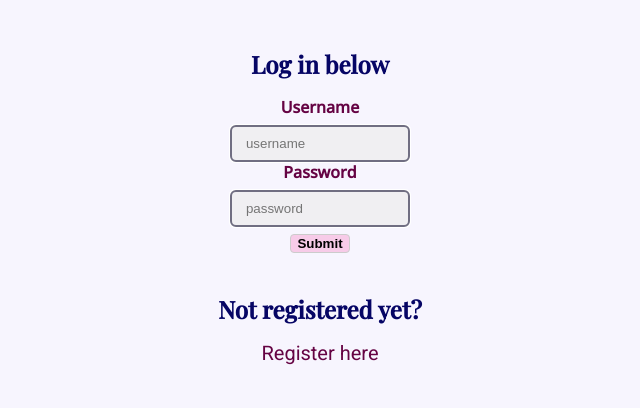
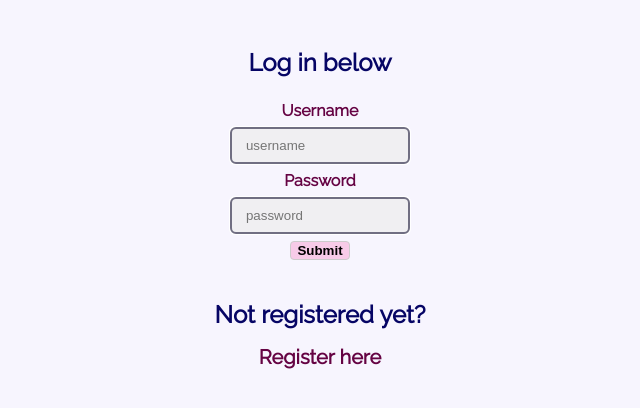
Before and after one commit to InbalGam/trip_planner, a React (Create React App) app in the folder frontend/trip-planner/: page /login in a window 1280 px wide. Shown: the top 408 px of the page, without its empty margins (320-960 px from the left). Built offline with nearby package versions, Linux system fonts and the light colour scheme; no server answers; a web font is replaced by a local one.

Commit message:
changed font family

```diff
--- a/frontend/trip-planner/src/Components/Styles/App.css
+++ b/frontend/trip-planner/src/Components/Styles/App.css
@@ -1,3 +1,4 @@
 body {
     background-color: #f7f5fe;
+    font-family: 'Raleway', sans-serif !important;
 }
--- a/frontend/trip-planner/src/Components/Styles/Login.css
+++ b/frontend/trip-planner/src/Components/Styles/Login.css
@@ -11,7 +11,6 @@
 }
 
 .loginHeadline {
-    font-family: 'Playfair Display', serif;
     margin-top: 3rem;
     font-weight: bold;
     margin-bottom: 1rem;
@@ -53,12 +52,11 @@
 
 .loginForm label {
     color: #650343;
-    font-family: 'Open Sans', sans-serif;
     font-weight: bolder;
+    margin-top: 0.5rem;
 }
 
 .registrationHeadline {
-    font-family: 'Playfair Display', serif;
     margin-top: 2.5rem;
     font-weight: bold;
     margin-bottom: 1rem;
@@ -67,10 +65,10 @@
 }
 
 .registrationLink {
-    font-family: 'Roboto', sans-serif;
     font-size: 1.25rem;
     text-decoration: none;
     color: #650343;
+    font-weight: bold;
 }
 
 .registrationLink:hover {
--- a/frontend/trip-planner/src/Components/Styles/Register.css
+++ b/frontend/trip-planner/src/Components/Styles/Register.css
@@ -9,7 +9,6 @@ h2 {
 }
 
 h3 {
-    font-family: 'Playfair Display', serif;
     color: #060565;
 }
 
@@ -43,7 +42,6 @@ h3 {
 
 .registerForm label {
     color: #650343;
-    font-family: 'Open Sans', sans-serif;
     font-weight: bolder;
     margin-top: 0.5rem;
 }
```
